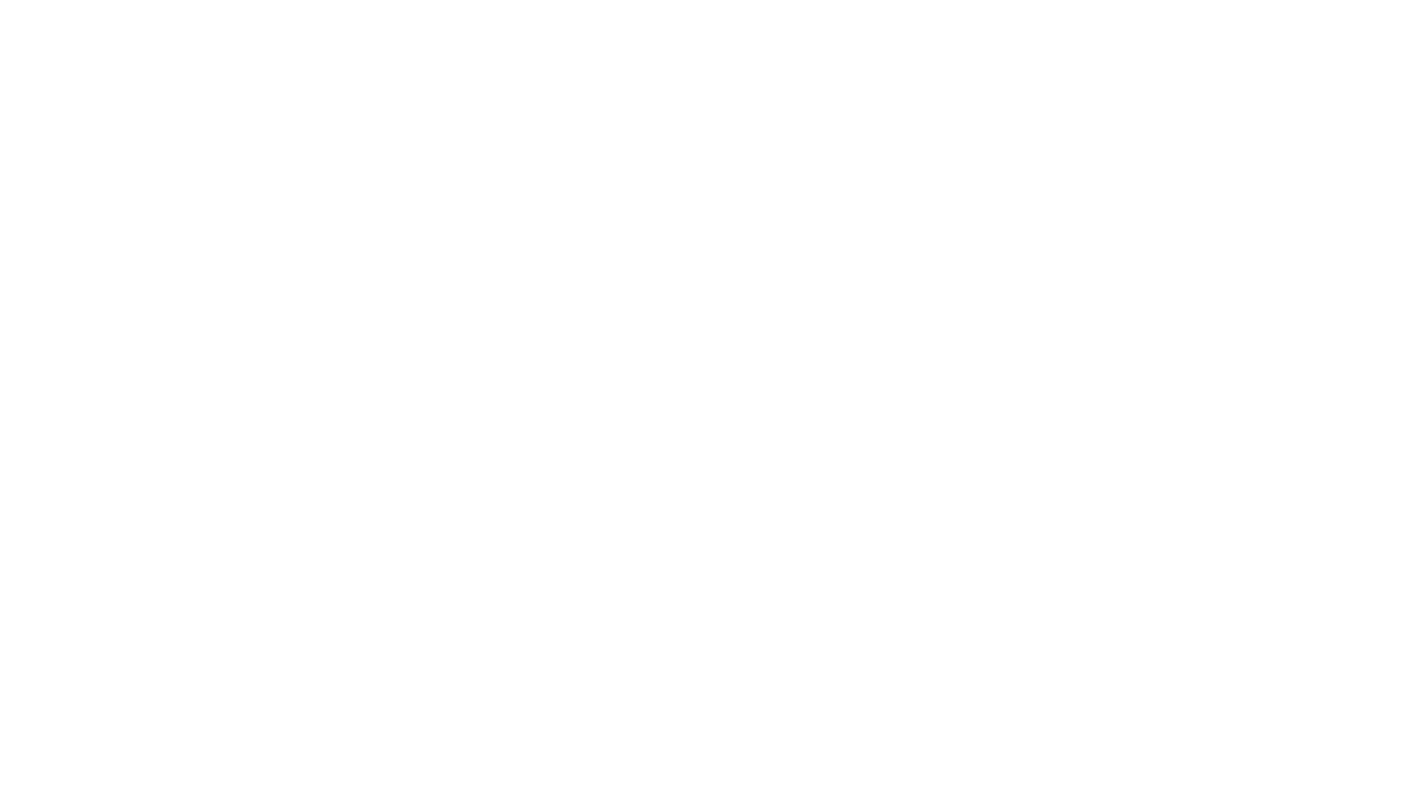
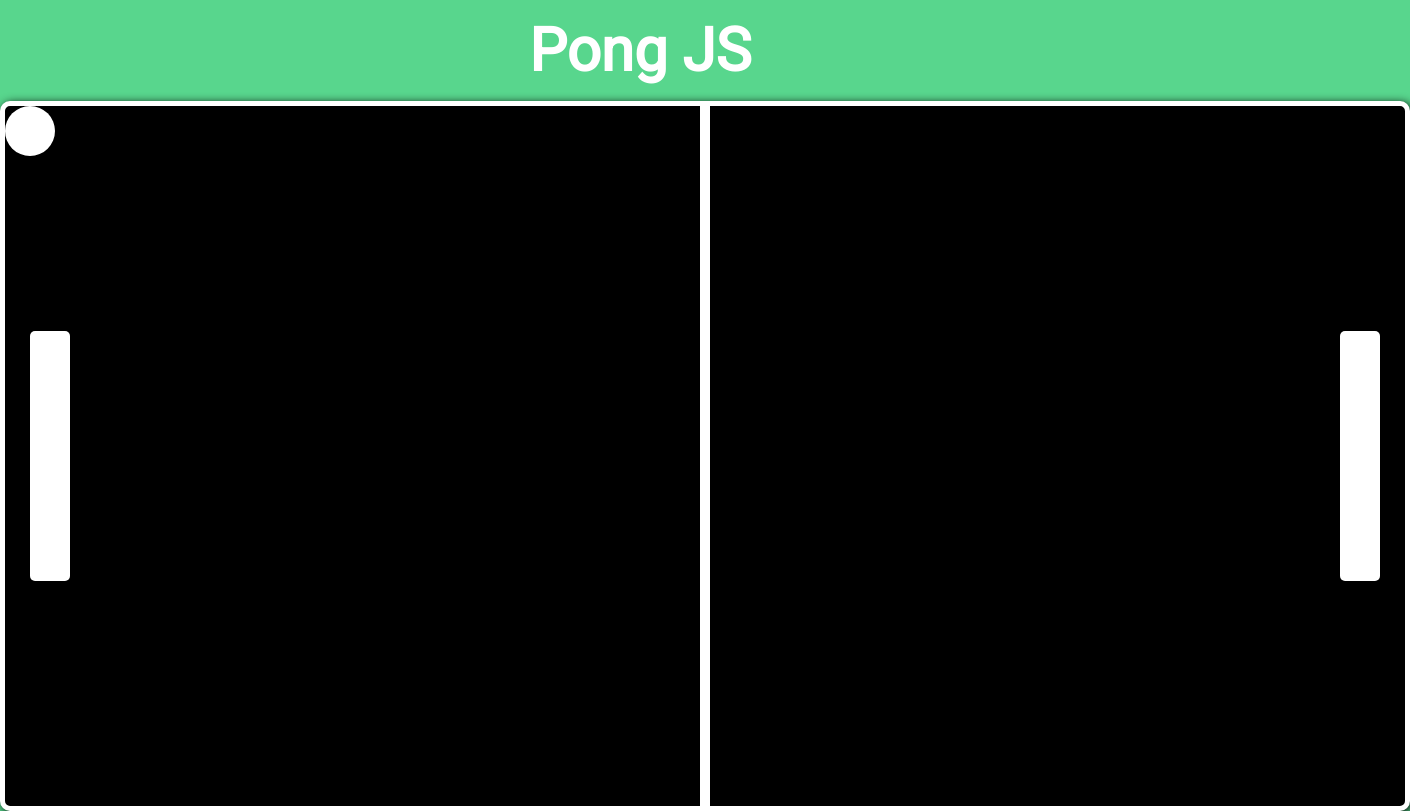
Before and after one commit to Guuus/Pong-JS, a plain HTML site: page index.html in a window 1280 px wide. Shown: the whole page, 1410 px wide, since content can reach past the window. Drawn offline with Linux system fonts and the light colour scheme.

Commit message:
feat: design the game

```diff
--- a/index.html
+++ b/index.html
@@ -6,7 +6,14 @@
         <link href="style.css" rel="stylesheet">
     </head>
     <body>
+        <h1>Pong JS</h1>
 
+        <div id="container">
+            <div id="player"></div>
+            <div class="line"></div>
+            <div id="bot"></div>
+            <div id="ball"></div>
+        </div>
 
         <script src="app.js"></script>
     </body>
--- a/style.css
+++ b/style.css
@@ -1,3 +1,55 @@
-body {
+@import url('https://fonts.googleapis.com/css?family=Roboto&display=swap');
+
+body,h1,h2,h3,h4,h5,h6,p,a {
     margin: 0;
+
+    text-align: center;
+    font-family: 'Roboto', sans-serif;
+    color: #fff;
 }
+
+body { background-color: #58d68d; font-size: 20px; }
+h1 { margin: 15px 0; font-size: 3em; }
+
+#container {
+    position: relative;
+    margin: 0 auto;
+    width: 1400px;
+    height: 700px;
+    background-color: #000;
+
+    border: 5px solid #fff;
+    border-radius: 10px;
+
+    box-shadow: 2px 2px 10px #000;
+}
+
+#container .line {
+    margin: 0 auto;
+    width: 10px;
+    height: 700px;
+    background-color: #fff;
+}
+
+#player, #bot {
+    position: absolute;
+    height: 250px;
+    width: 40px;
+    background-color: #fff;
+    top: 225px;
+
+    border-radius: 5px;
+}
+
+#player { left: 25px; }
+#bot { right: 25px; }
+
+#ball {
+    position: absolute;
+    width: 50px;
+    height: 50px;
+    background-color: #fff;
+    top: 0; left: 0;
+
+    border-radius: 50%;
+}
```
